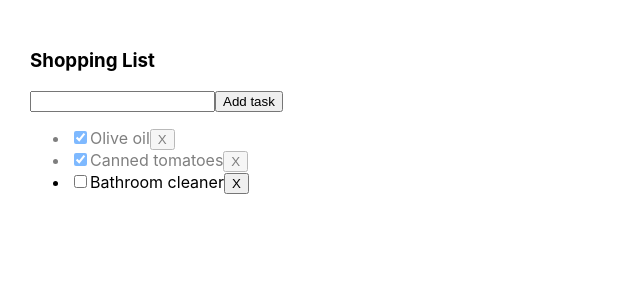
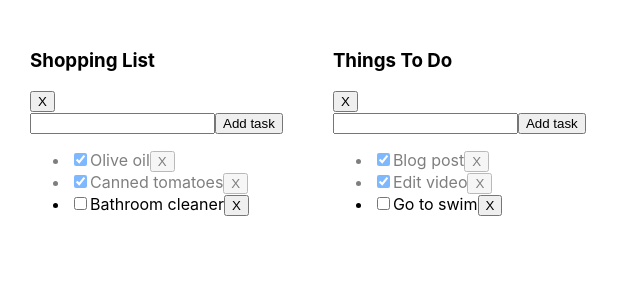
Before and after one commit to vsmaliakou/test-project-to-do-list, a React (Create React App) app: page / in a window 1280 px wide. Shown: the top 300 px of the page, without its empty margins (0-640 px from the left). Built offline with nearby package versions, Linux system fonts and the light colour scheme.

Commit message:
removeTodolist

```diff
--- a/src/App.tsx
+++ b/src/App.tsx
@@ -3,46 +3,84 @@ import './App.css';
 import {ToDoList} from "./ToDoList";
 import {v1} from "uuid";
 
+type ToDoListType = {
+    id: string
+    title: string
+}
 export type TaskType = {
     id: string
     title: string
     isDone: boolean
 }
+export type TasksStateType = {
+    [key: string]: TaskType[]
+}
 
 export const App = () => {
 
-    const [tasks, setTasks] = useState<TaskType[]>([
+    let todolistId1 = v1()
+    let todolistId2 = v1()
+
+    const [todolist, setTodolist] = useState<ToDoListType[]>([
+        {id: todolistId1, title: "Shopping List"},
+        {id: todolistId2, title: "Things To Do"}
+    ])
+    const [tasks, setTasks] = useState<TasksStateType>({
+            [todolistId1]: [
                 {id: v1(), title: "Olive oil", isDone: true},
                 {id: v1(), title: "Canned tomatoes", isDone: true},
                 {id: v1(), title: "Bathroom cleaner", isDone: false}
-    ])
+            ],
+        [todolistId2]: [
+            {id: v1(), title: "Blog post", isDone: true},
+            {id: v1(), title: "Edit video", isDone: true},
+            {id: v1(), title: "Go to swim", isDone: false}
+        ]
+        }
+    )
 
-    const removeTask = (taskId: string) => {
-        const tasks1 = tasks.filter(t => t.id !== taskId)
-        setTasks(tasks1)
+    const removeTask = (taskId: string, todolistId: string) => {
+        const todolistTasks = tasks[todolistId]
+        tasks[todolistId] = todolistTasks.filter(t => t.id !== taskId)
+        setTasks({...tasks})
     }
-    const addTask = (taskTitle: string) => {
+    const addTask = (taskTitle: string, todolistId: string) => {
         const task = {id: v1(), title: taskTitle, isDone: false}
-        const newTasks = [task, ...tasks]
-        setTasks(newTasks)
+        const todolistTasks = tasks[todolistId]
+        tasks[todolistId] = [task, ...todolistTasks]
+        setTasks({...tasks})
     }
-    const changeTasksStatus = (taskId: string, newIsDone: boolean) => {
-        const task = tasks.find(t => t.id === taskId)
-        if(task) {
+    const changeTasksStatus = (taskId: string, newIsDone: boolean, todolistId: string) => {
+        const todolistTasks = tasks[todolistId]
+        const task = todolistTasks.find(t => t.id === taskId)
+        if (task) {
             task.isDone = newIsDone
-            setTasks([...tasks])
+            setTasks({...tasks})
         }
+    }
+
+    const removeTodolist = (todolistId: string) => {
+        const filteredTodolist = todolist.filter(t => t.id !== todolistId)
+        setTodolist(filteredTodolist)
     }
 
     return (
         <div className="App">
-            <ToDoList
-                title="Shopping List"
-                tasks={tasks}
+            {
+                todolist.map(t => {
+                    const tasksForTodolist = tasks[t.id]
+                    return <ToDoList
+                        key={t.id}
+                        id={t.id}
+                        title={t.title}
+                        tasks={tasksForTodolist}
                         removeTask={removeTask}
                         addTask={addTask}
                         changeTasksStatus={changeTasksStatus}
+                        removeTodolist={removeTodolist}
                     />
+                })
+            }
         </div>
     );
 }
--- a/src/ToDoList.tsx
+++ b/src/ToDoList.tsx
@@ -1,12 +1,15 @@
 import React, {ChangeEvent, KeyboardEvent, useState} from "react";
 import {TaskType} from "./App";
 
+
 type ToDoListPropsType = {
+    id: string
     title: string
     tasks: TaskType[]
-    removeTask: (taskId: string) => void
-    addTask: (taskTitle: string) => void
-    changeTasksStatus: (taskId: string, newIsDone: boolean) => void
+    removeTask: (taskId: string, todolistId: string) => void
+    addTask: (taskTitle: string, todolistId: string) => void
+    changeTasksStatus: (taskId: string, newIsDone: boolean, todolistId: string) => void
+    removeTodolist: (todolistId: string) => void
 }
 
 
@@ -15,9 +18,10 @@ export const ToDoList: React.FC<ToDoListPropsType> = (props) => {
     const [taskTitle, setTaskTitle] = useState<string>("")
     const [error, setError] = useState<string | null>(null)
 
+    const removeTodolist = () => props.removeTodolist(props.id)
     const addTask = () => {
-        if(taskTitle.trim() !== ""){
-            props.addTask(taskTitle)
+        if (taskTitle.trim() !== "") {
+            props.addTask(taskTitle, props.id)
             setTaskTitle("")
         } else {
             setError("Title is required")
@@ -32,6 +36,7 @@ export const ToDoList: React.FC<ToDoListPropsType> = (props) => {
     return (
         <div>
             <h3>{props.title}</h3>
+            <button onClick={removeTodolist}>X</button>
             <div>
                 <input
                     value={taskTitle}
@@ -46,8 +51,8 @@ export const ToDoList: React.FC<ToDoListPropsType> = (props) => {
                 {
                     props.tasks.map(t => {
 
-                        const removeTask = () => props.removeTask(t.id)
-                        const changeTasksStatus = (e: ChangeEvent<HTMLInputElement>) => props.changeTasksStatus(t.id, e.currentTarget.checked)
+                        const removeTask = () => props.removeTask(t.id, props.id)
+                        const changeTasksStatus = (e: ChangeEvent<HTMLInputElement>) => props.changeTasksStatus(t.id, e.currentTarget.checked, props.id)
 
                         return <li key={t.id} className={t.isDone ? "is-done" : ""}>
                             <input
```
Lines whose indentation alone changed are shown as unchanged.
